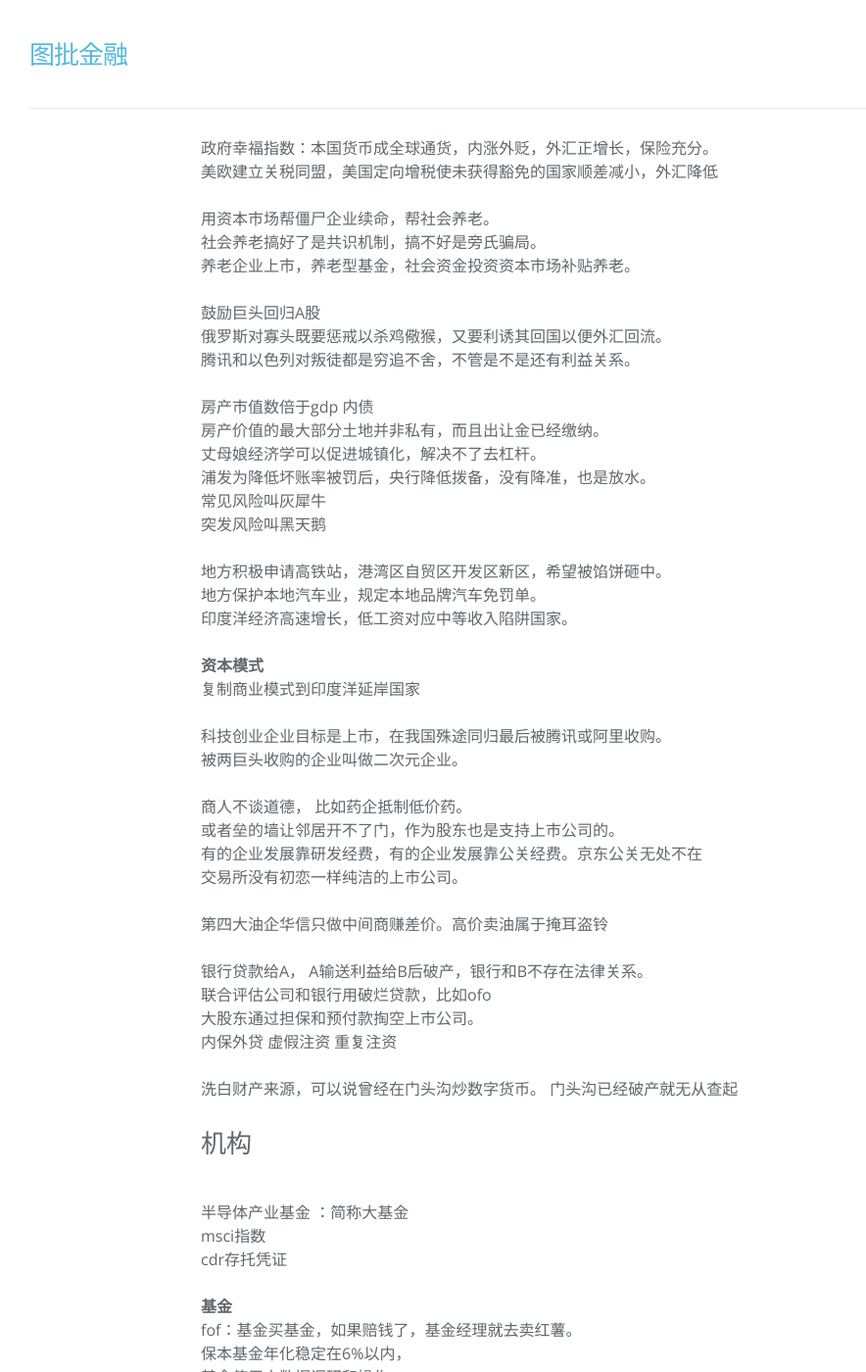
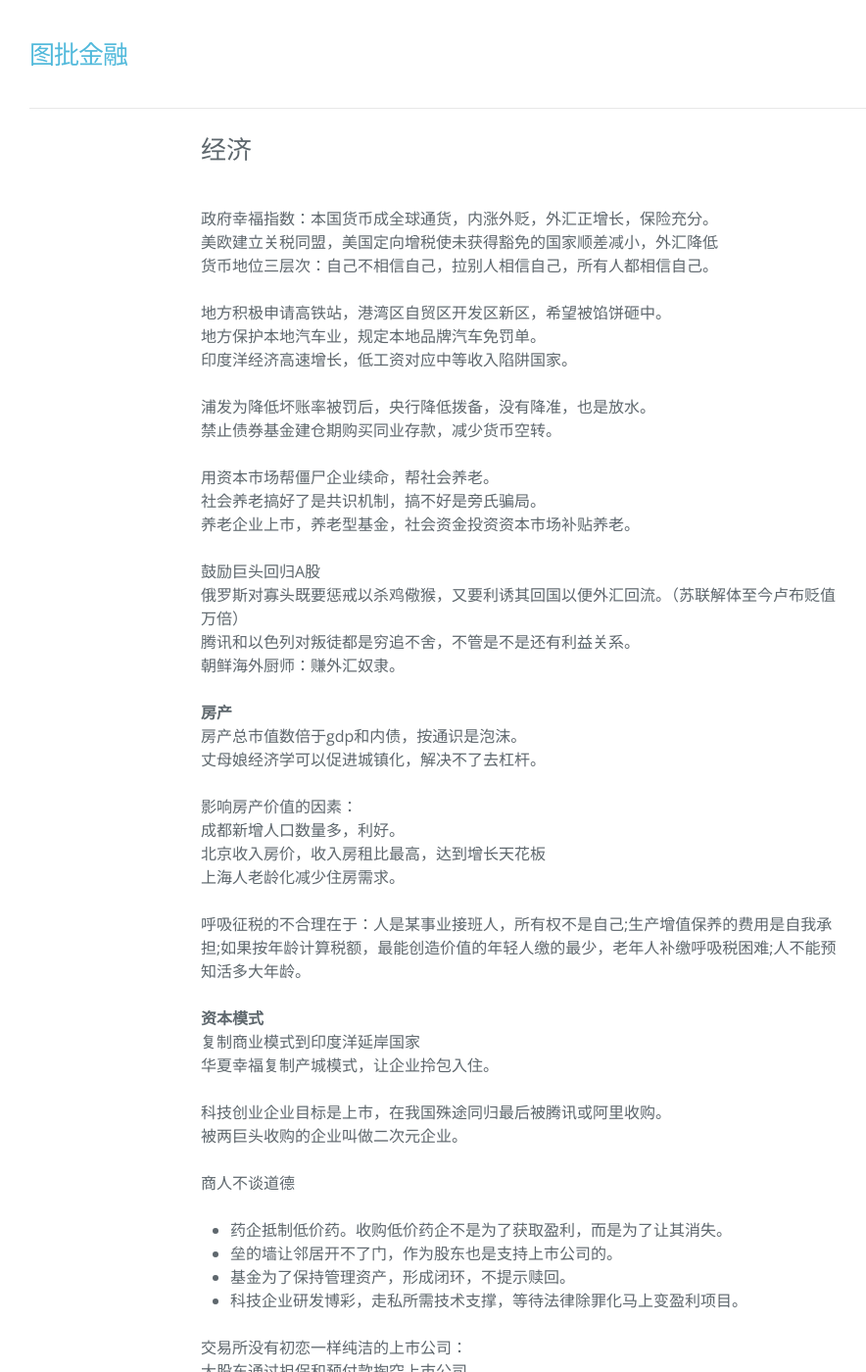
Before and after one commit to hebbank/jekyll, a Jekyll site: the page built from _posts/2018-03-06-cwh.md, in a window 1280 px wide and 1400 px high, scrolled down 461 px. Shown: the whole window at 98% size, without its empty margins (110-994 px from the left). Built offline with Jekyll 4.4.1, drawn with Linux system fonts in a browser that asks for light colours; nearby versions of some CDN libraries; some of the changed text lies outside the part shown.

Commit message:
Update 财闻汇

```diff
--- a/_posts/2018-03-06-cwh.md
+++ b/_posts/2018-03-06-cwh.md
@@ -5,8 +5,11 @@ categories: 财闻汇
 tags: ''
 ---
 **热门**
-独角兽 养老  区块链  军民融合 集成电路  曲面屏（柔性屏） 钴 稀土石墨烯   疫苗
-量子计算与通信 无人驾驶 人工智能 白酒
+独角兽 区块链 集成电路 无人驾驶 人工智能 通卡蓝海 TA二次元
+微观物理  曲面屏（柔性屏） 钴 稀土 石墨烯   疫苗 量子计算与通信
+养老
+军民融合
+消费白酒
 
 **工具箱**
 支付宝里看自选基金行情。
@@ -15,50 +18,71 @@ tags: ''
 ### 经济
 政府幸福指数：本国货币成全球通货，内涨外贬，外汇正增长，保险充分。
 美欧建立关税同盟，美国定向增税使未获得豁免的国家顺差减小，外汇降低
+货币地位三层次：自己不相信自己，拉别人相信自己，所有人都相信自己。
+
+地方积极申请高铁站，港湾区自贸区开发区新区，希望被馅饼砸中。
+地方保护本地汽车业，规定本地品牌汽车免罚单。
+印度洋经济高速增长，低工资对应中等收入陷阱国家。
+
+浦发为降低坏账率被罚后，央行降低拨备，没有降准，也是放水。
+禁止债券基金建仓期购买同业存款，减少货币空转。
 
 用资本市场帮僵尸企业续命，帮社会养老。
 社会养老搞好了是共识机制，搞不好是旁氏骗局。
 养老企业上市，养老型基金，社会资金投资资本市场补贴养老。
 
 鼓励巨头回归A股
-俄罗斯对寡头既要惩戒以杀鸡儆猴，又要利诱其回国以便外汇回流。
+俄罗斯对寡头既要惩戒以杀鸡儆猴，又要利诱其回国以便外汇回流。（苏联解体至今卢布贬值万倍）
 腾讯和以色列对叛徒都是穷追不舍，不管是不是还有利益关系。
+朝鲜海外厨师：赚外汇奴隶。
 
-房产市值数倍于gdp 内债
-房产价值的最大部分土地并非私有，而且出让金已经缴纳。
+**房产**
+房产总市值数倍于gdp和内债，按通识是泡沫。
 丈母娘经济学可以促进城镇化，解决不了去杠杆。
-浦发为降低坏账率被罚后，央行降低拨备，没有降准，也是放水。
-常见风险叫灰犀牛
-突发风险叫黑天鹅
 
-地方积极申请高铁站，港湾区自贸区开发区新区，希望被馅饼砸中。
-地方保护本地汽车业，规定本地品牌汽车免罚单。
-印度洋经济高速增长，低工资对应中等收入陷阱国家。
+影响房产价值的因素：
+成都新增人口数量多，利好。
+北京收入房价，收入房租比最高，达到增长天花板
+上海人老龄化减少住房需求。
+
+呼吸征税的不合理在于：人是某事业接班人，所有权不是自己;生产增值保养的费用是自我承担;如果按年龄计算税额，最能创造价值的年轻人缴的最少，老年人补缴呼吸税困难;人不能预知活多大年龄。
+
 
 **资本模式**
 复制商业模式到印度洋延岸国家
+华夏幸福复制产城模式，让企业拎包入住。
 
 科技创业企业目标是上市，在我国殊途同归最后被腾讯或阿里收购。
 被两巨头收购的企业叫做二次元企业。
 
-商人不谈道德， 比如药企抵制低价药。
-或者垒的墙让邻居开不了门，作为股东也是支持上市公司的。
-有的企业发展靠研发经费，有的企业发展靠公关经费。京东公关无处不在
-交易所没有初恋一样纯洁的上市公司。
+商人不谈道德
+- 药企抵制低价药。收购低价药企不是为了获取盈利，而是为了让其消失。
+- 垒的墙让邻居开不了门，作为股东也是支持上市公司的。
+- 基金为了保持管理资产，形成闭环，不提示赎回。
+- 科技企业研发博彩，走私所需技术支撑，等待法律除罪化马上变盈利项目。
 
-第四大油企华信只做中间商赚差价。高价卖油属于掩耳盗铃
+交易所没有初恋一样纯洁的上市公司：
+大股东通过担保和预付款掏空上市公司。
+上市公司子公司资不抵债并不需要母公司负责。
+面对股东，你可曾付出真心。
 
 银行贷款给A， A输送利益给B后破产，银行和B不存在法律关系。
 联合评估公司和银行用破烂贷款，比如ofo
-大股东通过担保和预付款掏空上市公司。
+
 内保外贷 虚假注资 重复注资
+洗白财产来源，可以说曾经在门头沟炒数字货币。 门头沟已经破产就无从查起
+第四大油企华信只做中间商赚差价。高价卖油属于掩耳盗铃
 
-洗白财产来源，可以说曾经在门头沟炒数字货币。 门头沟已经破产就无从查起
+B2B2C模式：客户不是数字是故事，关系不是买卖是服务。
+举例：阿里+通讯。金融＋京东。
+有的企业发展靠研发经费，有的企业发展靠公关经费。京东公关无处不在
+
+**经济童话**
+常见风险叫灰犀牛
+突发风险叫黑天鹅
+太阳能手电筒定律：能充电的时候没有照亮的需要。
 
 ### 机构
-半导体产业基金 ：简称大基金
-msci指数
-cdr存托凭证
 
 **基金**
 fof：基金买基金，如果赔钱了，基金经理就去卖红薯。
@@ -75,11 +99,22 @@ fof：基金买基金，如果赔钱了，基金经理就去卖红薯。
 
 **银行**
 离柜率谁能和民生银行比。
-非核心系统上云率  撒币引流
-相比私人信托，私人银行不算什么
+非核心系统上云率，撒币引流，
+没有互金，想不起银行卡有什么用
+私人银行的升级版本是私人信托
+
+**期货交易**
+石油期货开通利好恒生电子。
+贵金属期货黑交易所通过篡改数据让客户无法交易，或爆仓。
+没想到okex这样的数字货币交易所也玩这样的套路。
+从15股灾到泛亚到okex，显示期货等于绞肉机
 
 **股票咨询**
 大户找人抬轿，把信息告诉中介再传给散户，散户虽然已经追不上，但是相信中介所说的 ，
 就加入会员了。
 ### 产品
-保本基金连续保持年化6%以内增长
+半导体产业基金 ：简称大基金
+msci指数
+cdr存托凭证
+石油基金：投资石油公司vs原有。场内vs场外。
+QDII:不知道分享的是外国经济增长，还是相对上涨的汇率。
```
